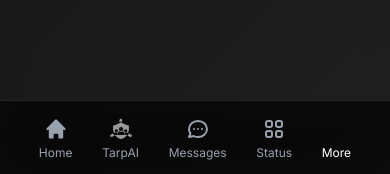
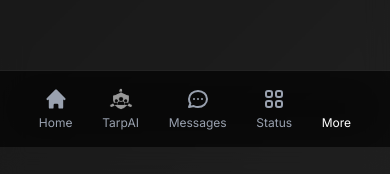
Before and after one commit to tarpup-project/tarpai_front, a Next.js app: page /more in a window 390 px wide. Shown: the part 667-841 px from the top of the page. Built offline with nearby package versions, Linux system fonts and the light colour scheme; no server answers; some icons are missing.

Commit message:
Bottom Nav

```diff
--- a/app/globals.css
+++ b/app/globals.css
@@ -51,6 +51,23 @@ input,
 textarea,
 select {
   font-size: 16px !important;
+}
+
+/* Safe area support for mobile devices */
+.pb-safe {
+  padding-bottom: env(safe-area-inset-bottom);
+}
+
+.pt-safe {
+  padding-top: env(safe-area-inset-top);
+}
+
+.pl-safe {
+  padding-left: env(safe-area-inset-left);
+}
+
+.pr-safe {
+  padding-right: env(safe-area-inset-right);
 }
 
 @keyframes slide-up {
--- a/components/BottomNav.tsx
+++ b/components/BottomNav.tsx
@@ -69,7 +69,12 @@ export default function BottomNav() {
   }, []);
 
   return (
-    <div className="fixed bottom-0 left-1/2 transform -translate-x-1/2 w-full max-w-md bg-black/60 backdrop-blur-xl border-t border-white/10 z-30">
+    <div
+      className="fixed left-0 right-0 w-full bg-black/60 backdrop-blur-xl border-t border-white/10 z-30 md:left-1/2 md:transform md:-translate-x-1/2 md:max-w-md"
+      style={{
+        bottom: '30px'
+      }}
+    >
       <div className="flex justify-around items-center py-4 px-6">
         <button
           onClick={() => router.push('/dashboard')}
```
